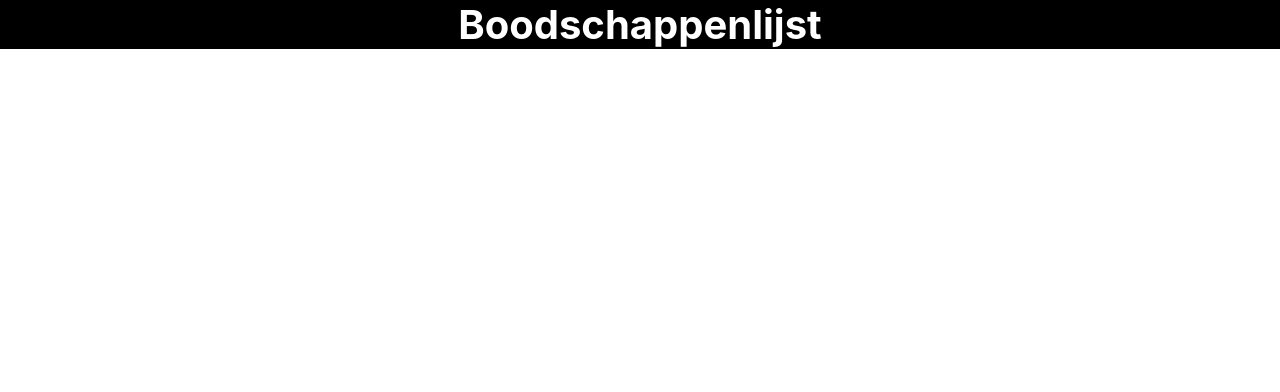
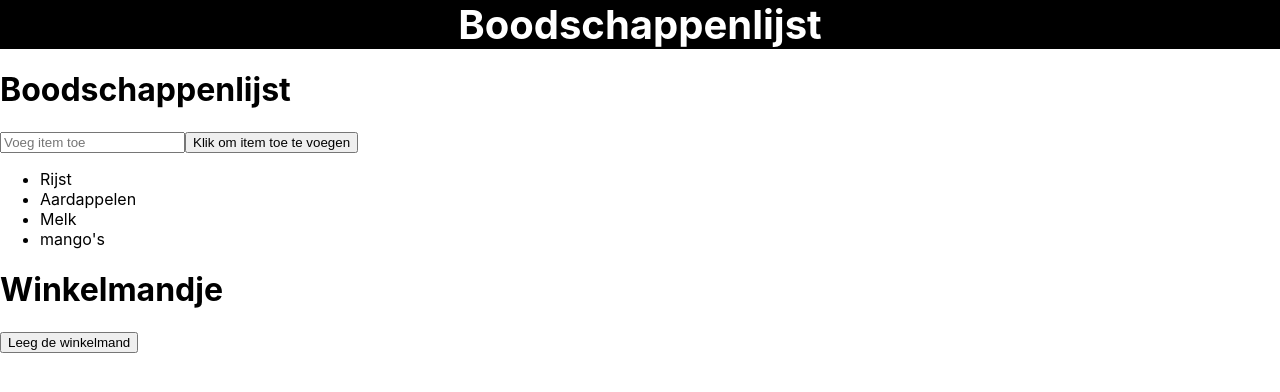
Before and after one commit to paul00000000003/opdracht33test, a React (Create React App) app: page / in a window 1280 px wide. Shown: the top 392 px of the page. Built offline with nearby package versions, Linux system fonts and the light colour scheme.

Commit message:
wijzigingen

```diff
--- /dev/null
+++ b/src/components/InputField.jsx
@@ -0,0 +1,27 @@
+import React from "react";
+import "./list.css";
+
+class InputField extends React.Component {
+  constructor() {
+    super();
+    this.state = {};
+  }
+
+  render() {
+    return (
+      <div>
+        <input
+          id="nieuwItem"
+          type="text"
+          name="nieuwItem"
+          placeholder="Voeg item toe"
+        />
+        <button id="toevoegKnop" onClick={this.props.voegItemToe}>
+          Klik om item toe te voegen
+        </button>
+      </div>
+    );
+  }
+}
+
+export default InputField;
--- a/src/components/List.jsx
+++ b/src/components/List.jsx
@@ -1,9 +1,9 @@
 import React from "react";
 import "./list.css";
-//import ListItem from "./ListItem";
-//import Mandje from "./Mandje";
+import ListItem from "./ListItem";
+import Mandje from "./Mandje";
 import "./list.css";
-//import InputField from "./InputField";
+import InputField from "./InputField";
 
 let groceryItems = [];
 
@@ -81,33 +81,10 @@ class List extends React.Component {
   }
 */
   /*
-  <div className="lijstjes">
-  <div className="lijstje">
-    <h1>Boodschappenlijst</h1>
-    <InputField voegItemToe={this.voegItemToe} />
-    <ul>{groceryItems2}</ul>
-  </div>
-  <div className="lijstje2">
-    <h1>Winkelmandje</h1>
-    <button id="deleteKnop" onClick={this.leegWinkelmand}>
-      Leeg de winkelmand
-    </button>
-    <ul id="winkelmandje">{winkelMandje2}</ul>
-  </div>
-</div>
+
 */
   /*
-let groceryItems2 = this.state.groceryItems.map((element) => (
-  <ListItem
-    key={element.id}
-    item={element}
-    clickItem={this.clickItem}
-    className="list-item"
-  />
-));
-let winkelMandje2 = this.state.winkelMandje.map((element) => (
-  <Mandje key={element.id} item={element} className="mandje-item" />
-));
+
 */
 
   componentDidMount() {
@@ -120,9 +97,34 @@ let winkelMandje2 = this.state.winkelMandje.map((element) => (
   }
 
   render() {
+    let groceryItems2 = this.state.groceryItems.map((element) => (
+      <ListItem
+        key={element.id}
+        item={element}
+        clickItem={this.clickItem}
+        className="list-item"
+      />
+    ));
+    let winkelMandje2 = this.state.winkelMandje.map((element) => (
+      <Mandje key={element.id} item={element} className="mandje-item" />
+    ));
     return (
       <div>
         <h1 className="algBoodschap">Boodschappenlijst</h1>
+        <div className="lijstjes">
+          <div className="lijstje">
+            <h1>Boodschappenlijst</h1>
+            <InputField voegItemToe={this.voegItemToe} />
+            <ul>{groceryItems2}</ul>
+          </div>
+          <div className="lijstje2">
+            <h1>Winkelmandje</h1>
+            <button id="deleteKnop" onClick={this.leegWinkelmand}>
+              Leeg de winkelmand
+            </button>
+            <ul id="winkelmandje">{winkelMandje2}</ul>
+          </div>
+        </div>
       </div>
     );
   }
--- /dev/null
+++ b/src/components/ListItem.jsx
@@ -0,0 +1,28 @@
+import React from "react";
+import "./list.css";
+
+class ListItem extends React.Component {
+  constructor() {
+    super();
+    this.state = {};
+  }
+
+  render() {
+    return (
+      <li
+        className={this.props.className}
+        onClick={(e) => this.props.clickItem(this.props.item.id)}
+      >
+        {this.props.item.titel}
+
+        {this.props.item.amount !== 1 ? (
+          <span> Hoeveelheid : {this.props.item.amount}</span>
+        ) : (
+          <span></span>
+        )}
+      </li>
+    );
+  }
+}
+
+export default ListItem;
--- /dev/null
+++ b/src/components/Mandje.jsx
@@ -0,0 +1,24 @@
+import React from "react";
+import "./list.css";
+
+class Mandje extends React.Component {
+  constructor() {
+    super();
+    this.state = {};
+  }
+
+  render() {
+    return (
+      <li className={this.props.className}>
+        {this.props.item.titel}
+        {this.props.item.amount !== 1 ? (
+          <span> Hoeveelheid : {this.props.item.amount}</span>
+        ) : (
+          <span></span>
+        )}
+      </li>
+    );
+  }
+}
+
+export default Mandje;
```
Also changed, not shown: 1 other file (tests, documents, lock files or other folders).
